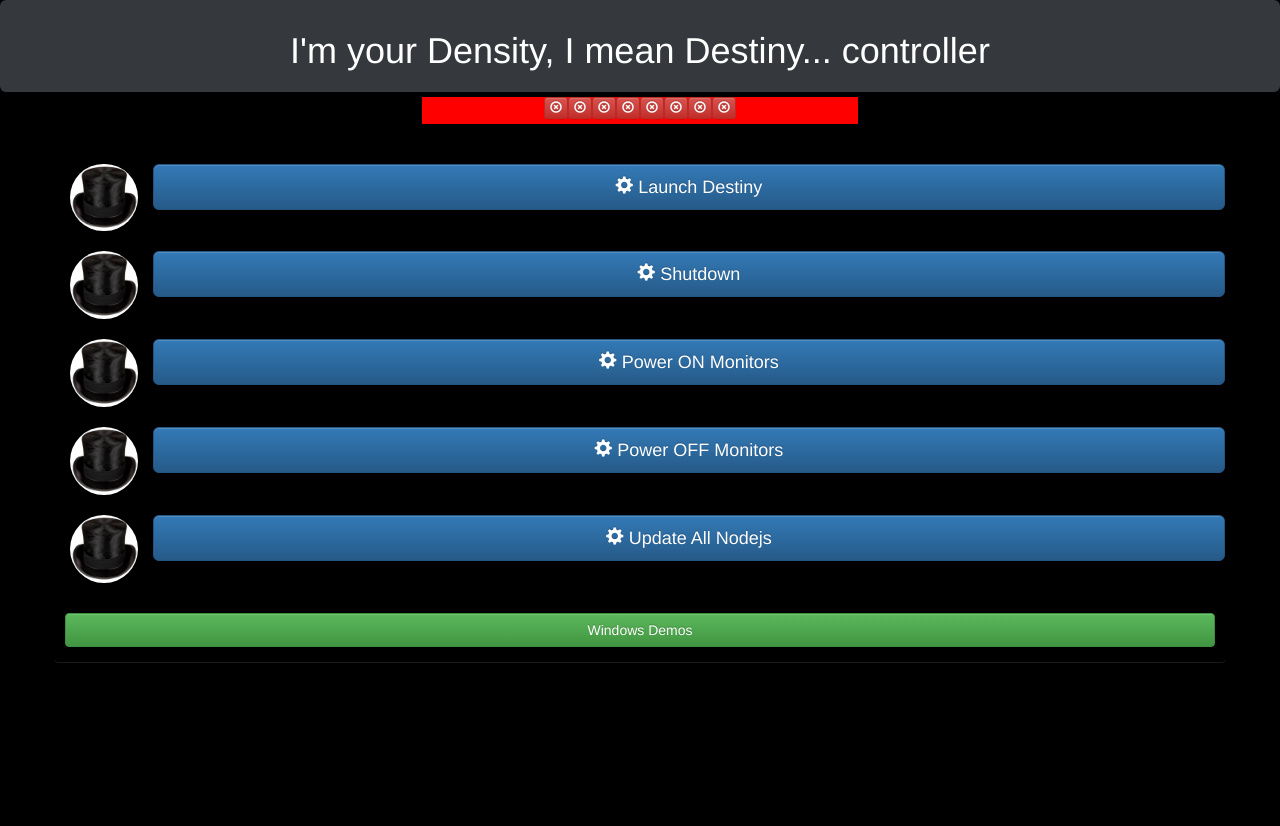
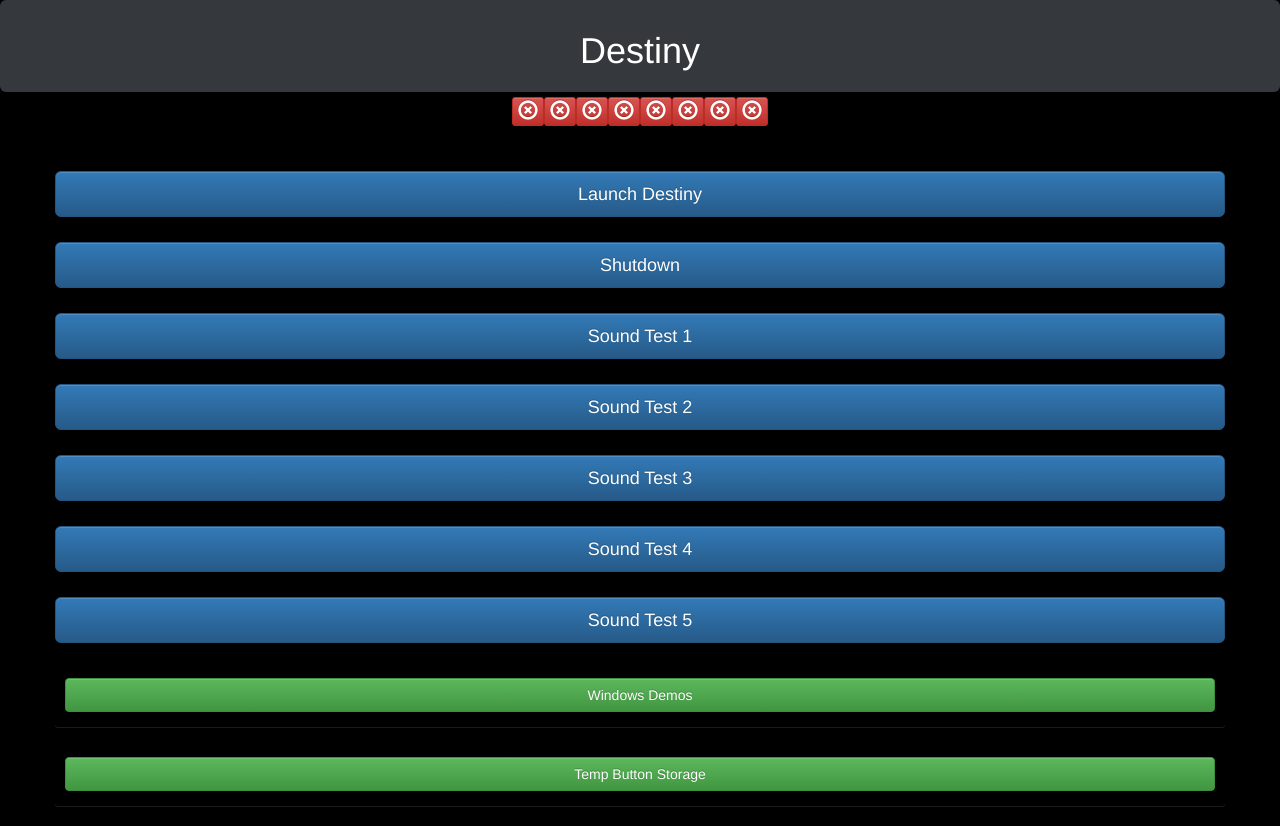
Before and after one commit to uhmlavalab/destinyController, a website: page public/index.html in a window 1280 px wide. Before the commit the page ends 800 px from the top, so only its background shows below. Drawn offline with Linux system fonts and the light colour scheme.

Commit message:
reorganization and sound testing

```diff
--- a/public/configuration.js
+++ b/public/configuration.js
@@ -1,7 +1,16 @@
 
 
 var layout = {
-	title: "I'm your Density, I mean Destiny... controller",
+	title: "Destiny",
+
+	audioFiles: [
+		"images/227sd.mp3",
+		"images/228sd.mp3",
+		"images/266sd.mp3",
+		"images/273sd.mp3",
+		"images/computerbeep_5.mp3",
+		"images/displayon.mp3"
+	],
 
 	/*
 	View parts is an array.
@@ -21,37 +30,43 @@
 	viewParts: [
 		{
 			type: "button",
-			image: "images/tophat.png",
 			description: "Launch Destiny",
-			action: "wakeOnLanAll"
+			action: "wakeOnLanAll",
 		},
 		{
 			type: "button",
-			image: "images/tophat.png",
 			description: "Shutdown",
 			action: "shutdownNow"
 		},
 		{
 			type: "button",
-			image: "images/tophat.png",
-			description: "Power ON Monitors",
-			action: "psPreSufAll",
-			params: ["ka", "01"]
+			description: "Sound Test 1",
+			sound: "images/227sd.mp3",
+			action: ""
 		},
 		{
 			type: "button",
-			image: "images/tophat.png",
-			description: "Power OFF Monitors",
-			action: "psPreSufAll",
-			params: ["ka", "00"]
+			description: "Sound Test 2",
+			sound: "images/228sd.mp3",
+			action: ""
 		},
-
-
 		{
 			type: "button",
-			image: "images/tophat.png",
-			description: "Update All Nodejs",
-			action: "updateNodejsFromRepo"
+			description: "Sound Test 3",
+			sound: "images/266sd.mp3",
+			action: ""
+		},
+		{
+			type: "button",
+			description: "Sound Test 4",
+			sound: "images/273sd.mp3",
+			action: ""
+		},
+		{
+			type: "button",
+			description: "Sound Test 5",
+			sound: "images/displayon.mp3",
+			action: ""
 		},
 		{
 			type: "group",
@@ -69,6 +84,27 @@
 				}
 			]
 		},
+		{
+			type: "group",
+			image: "images/buttonGroup.png",
+			description: "Temp Button Storage",
+			buttons: [
+				{
+					description: "Power ON Monitors",
+					action: "psPreSufAll",
+					params: ["ka", "01"]
+				},
+				{
+					description: "Power OFF Monitors",
+					action: "psPreSufAll",
+					params: ["ka", "00"]
+				},
+				{
+					description: "Update All Nodejs",
+					action: "updateNodejsFromRepo"
+				},
+			]
+		},
 
 	] //end of view parts
 };
--- a/public/index.html
+++ b/public/index.html
@@ -53,7 +53,7 @@
 
   <div class="row">
     <div class = "col-xs-4"></div>
-    <div id="nodeStatusDiv" style="background: red;text-align: center" class="col-xs-4">
+    <div id="nodeStatusDiv" style="text-align: center" class="col-xs-4">
     </div>
   </div>
 
--- a/public/src/main.js
+++ b/public/src/main.js
@@ -60,6 +60,7 @@
 		nsiIcon.classList.add("glyphicon");
 		nsiIcon.classList.add("glyphicon-remove-circle");
 		nsiIcon.ariaHidden = true;
+		nsiIcon.style.fontSize = "20px";
 
 		nsiButton.appendChild(nsiIcon);
 		nodeStatusDiv.appendChild(nsiButton);
@@ -80,12 +81,7 @@
 	button.type = "button";
 	button.className ="btn btn-primary btn-lg";
 
-	var cog = document.createElement("span");
-	cog.className = "glyphicon glyphicon-cog";
-	cog["aria-hidden"] = "true";
-	button.appendChild(cog);
-
-	button.innerHTML += "&nbsp" + buttonInfo.description; // To put the cog on the left of the description.
+	button.innerHTML += buttonInfo.description;
 
 	// Only if there is an image specified make space for it.
 	if (buttonInfo.image !== undefined) {
@@ -196,11 +192,7 @@
 
 		var button = document.createElement("button");
 		button.className ="btn btn-primary btn-lg btn-block btn-wrapper";
-		var cog = document.createElement("span");
-		cog.className = "glyphicon glyphicon-cog";
-		cog["aria-hidden"] = "true";
-		button.appendChild(cog);
-		button.innerHTML += "&nbsp" + groupInfo.buttons[i].description; // To put the cog on the left of the description.
+		button.innerHTML +=groupInfo.buttons[i].description;
 		row.appendChild(button);
 		if (groupInfo.buttons[i].sound !== undefined) {
 			button.loadedSound = new Audio(groupInfo.buttons[i].sound);
@@ -271,11 +263,6 @@
 			}
 		}
 	}
-	if (okCount >= nodeCount) {
-		nodeStatusDiv.style.background = "green";
-	} else {
-		nodeStatusDiv.style.background = "red";
-	}
 }
 
 
```
Also changed, not shown: 5 other files.
